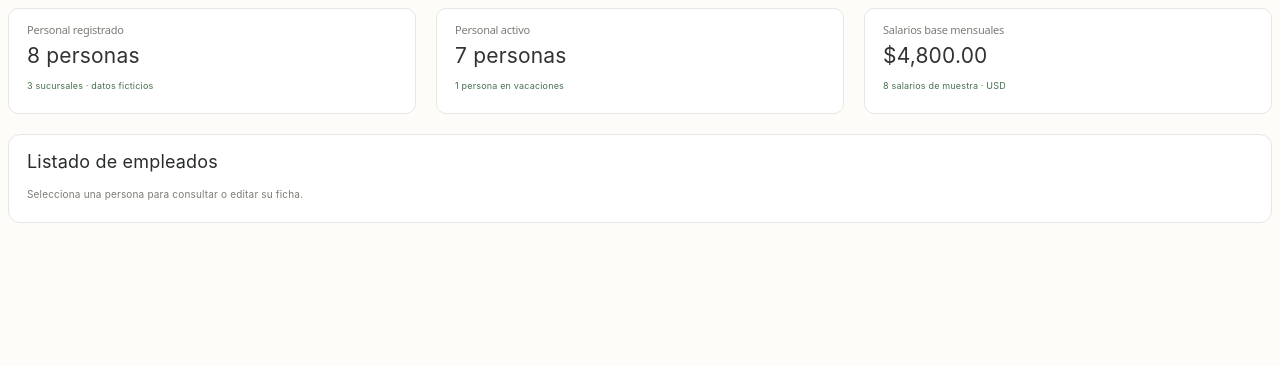
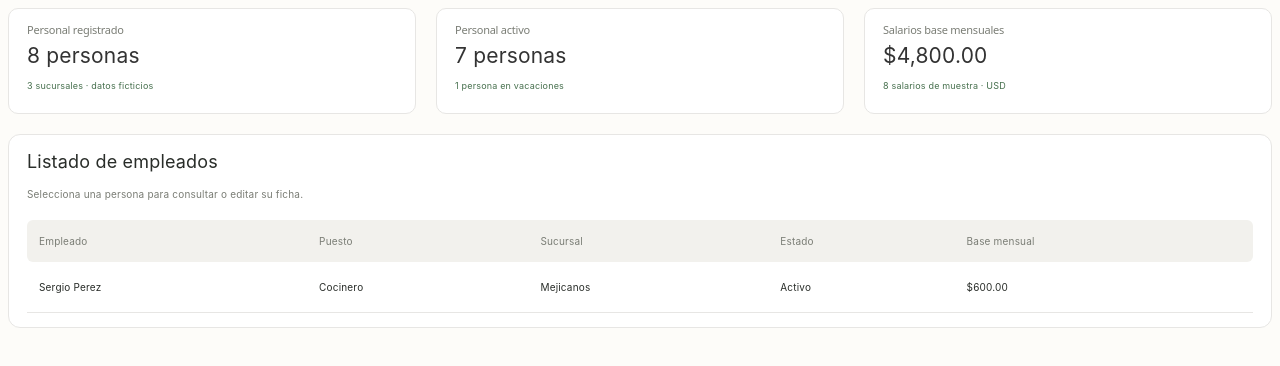
Before and after one commit to Daniellopez28/Proyecto_de_catedra_web, a React (Vite) app in the folder frontend/: page / in a window 1280 px wide. Shown: the top 366 px of the page. Built offline with nearby package versions, Linux system fonts and the light colour scheme.

Commit message:
feat(employee-component): implementacion tabla de empleados

```diff
--- a/frontend/components/employee-component.jsx
+++ b/frontend/components/employee-component.jsx
@@ -6,6 +6,13 @@ function EmployeeComponent() {
     const activePeople = 7
     const monthlyBaseSalaries = 4800
     const sampleSalaryCount = 8
+    const employeeTest = {
+        name: 'Sergio Perez',
+        position: 'Cocinero',
+        branch: 'Mejicanos',
+        status: 'Activo',
+        monthlySalary: 600,
+    }
 
     return (
         <main className="employee-summary" aria-label="Resumen del personal">
@@ -34,11 +41,35 @@ function EmployeeComponent() {
 
             {/*Tabla de empleados */}
             <section className="employee-list" aria-labelledby="employee-list-title">
-                <p className="employee-list-title" style={{color: '#292D29'}}>Listado de empleados</p>
-                <p style={{color: '#7A7D75', fontSize: '10px'}}>Selecciona una persona para consultar o editar su ficha.</p>
+                <p className="employee-list-title" style={{ color: '#292D29' }}>Listado de empleados</p>
+                <p style={{ color: '#7A7D75', fontSize: '10px' }}>Selecciona una persona para consultar o editar su ficha.</p>
 
                 <table>
                     {/* Encabezados y filas de empleados */}
+                    <thead>
+                        <tr>
+                            <th scope="col">Empleado</th>
+                            <th scope="col">Puesto</th>
+                            <th scope="col">Sucursal</th>
+                            <th scope="col">Estado</th>
+                            <th scope="col">Base mensual</th>
+                        </tr>
+                    </thead>
+
+                    <tbody>
+                        <tr>
+                            <td>{employeeTest.name}</td>
+                            <td>{employeeTest.position}</td>
+                            <td>{employeeTest.branch}</td>
+                            <td>{employeeTest.status}</td>
+                            <td>
+                                {employeeTest.monthlySalary.toLocaleString('en-US', {
+                                    style: 'currency',
+                                    currency: 'USD',
+                                })}
+                            </td>
+                        </tr>
+                    </tbody>
                 </table>
             </section>
         </main>
--- a/frontend/src/employee-component.css
+++ b/frontend/src/employee-component.css
@@ -55,3 +55,37 @@
 .employee-list-title {
   margin: 0 0 6px;
 }
+
+.employee-list table {
+  width: 100%;
+  margin-top: 12px;
+  border-collapse: separate;
+  border-spacing: 0;
+  color: #7a7d75;
+  font-size: 10px;
+}
+
+.employee-list thead {
+  background-color: #f2f1ed;
+}
+
+.employee-list th {
+  padding: 8px 12px;
+  font-weight: 400;
+  text-align: left;
+}
+
+.employee-list th:first-child {
+  border-radius: 6px 0 0 6px;
+}
+
+.employee-list th:last-child {
+  border-radius: 0 6px 6px 0;
+}
+
+.employee-list td {
+  padding: 12px;
+  color: #292d29;
+  background-color: #fff;
+  border-bottom: 1px solid #e7e6e4;
+}
```
